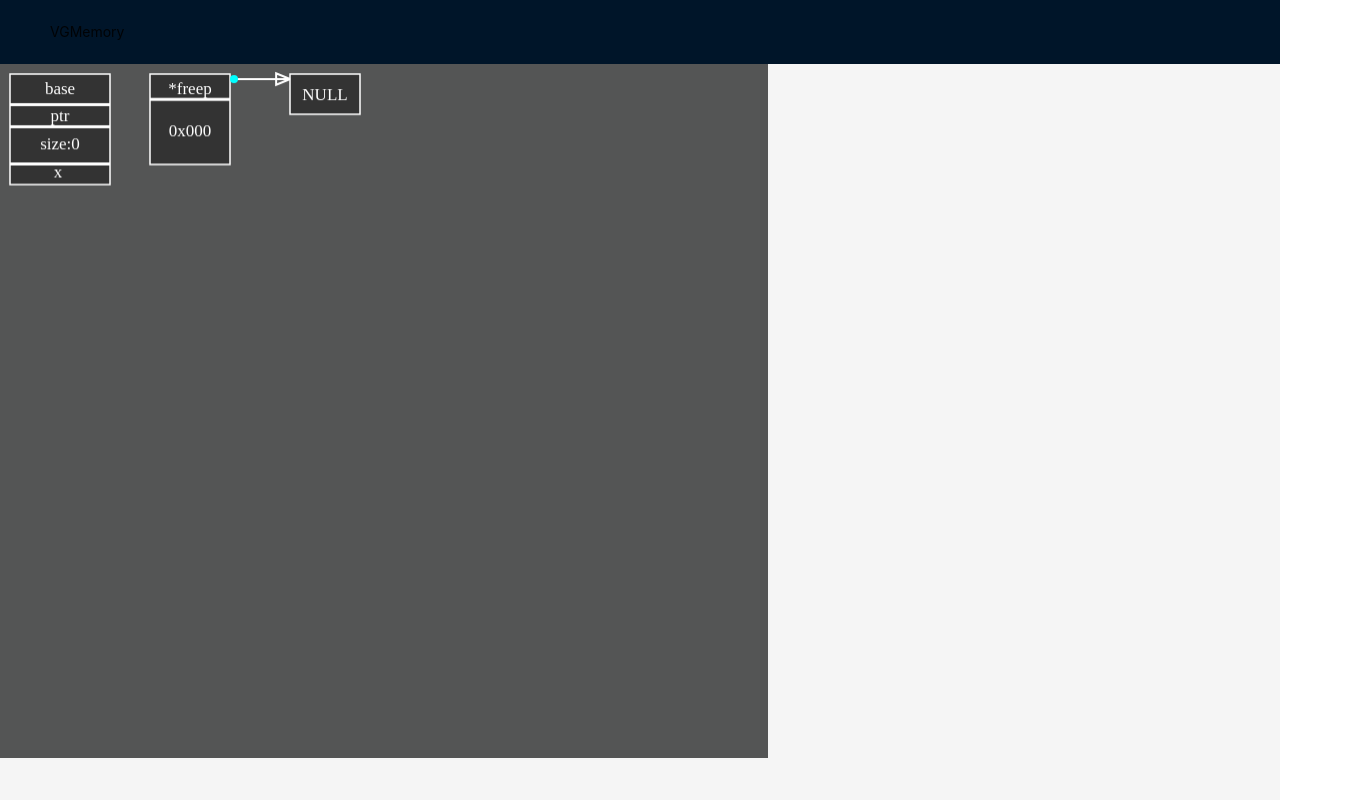
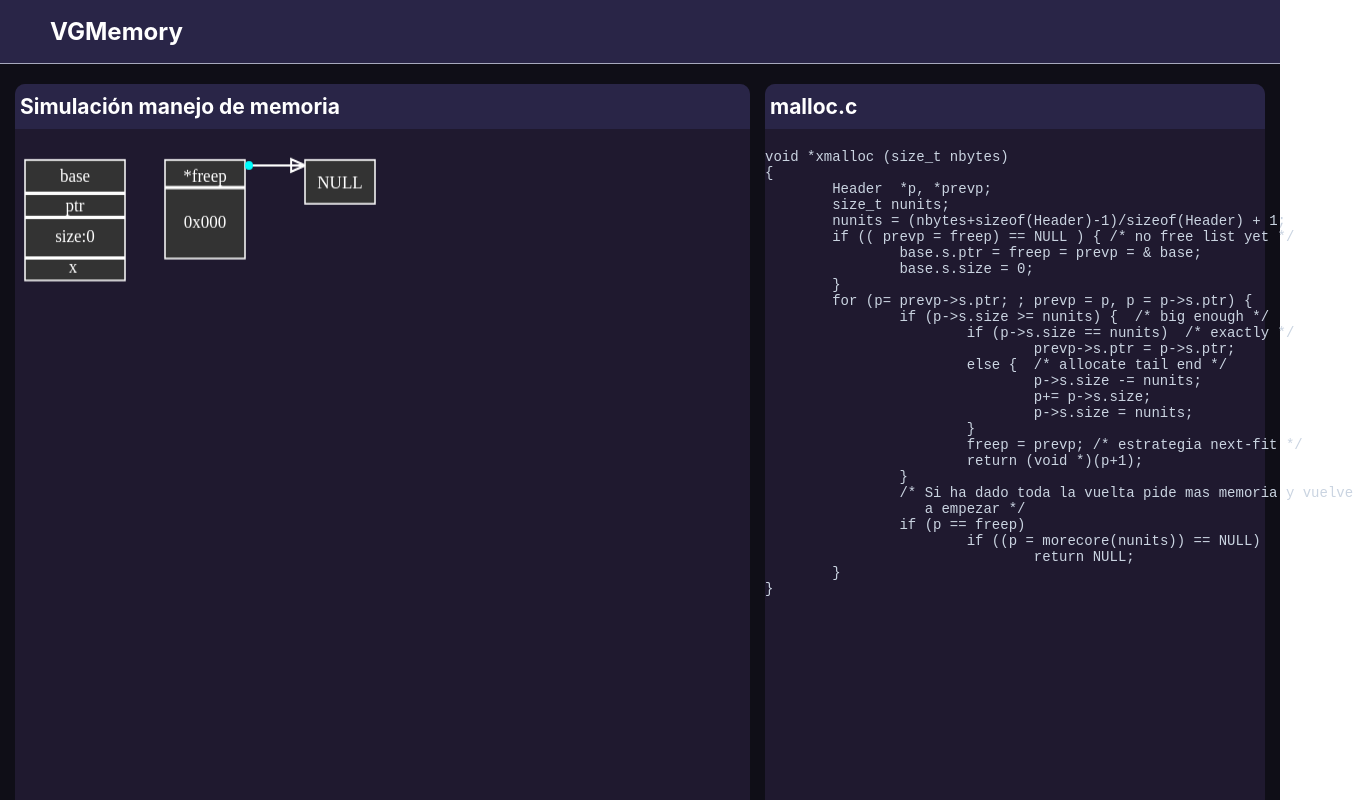
Before and after one commit to Dalpb/VOSHelp, a React (Vite) app: page / in a window 1280 px wide. Shown: the top 800 px of the page, 1353 px wide, since content can reach past the window. Built offline with nearby package versions, Linux system fonts and the light colour scheme.

Commit message:
:lipstick: add css variables and update UI

```diff
--- a/src/components/codepanel.tsx
+++ b/src/components/codepanel.tsx
@@ -25,8 +25,8 @@ export const PanelCode = ({
       hljs.highlightElement(codeRef.current);
     }, []);
     return (
-      <pre>
-        <code ref={codeRef} className={`language-${language}`}>
+      <pre style={{margin:0}}>
+        <code style={{padding:0,color:"#cad4e1"}} ref={codeRef} className={`language-${language}`}>
           {code}
         </code>
       </pre>
--- a/src/index.css
+++ b/src/index.css
@@ -1,3 +1,16 @@
+:root{
+    --background_simulation: #0f0e17;
+    --background_header_simulation: #292547;
+    --background_canvas:#1f192f;
+    --background_button: #292547;
+    --background_card: #fffffe;
+    --clr_text_button:#fffffe;
+    --clr_headlines: #fffffe;
+    --clr_paragraph:#a7a9be;
+    --clr_tertiary: #e53170;
+    --clrsecundary: #f25f4c;
+}
+
 *{
     box-sizing: border-box;
 }
--- a/src/modules/vgmemory/components/memorycodepanel/codeEditorMemory.tsx
+++ b/src/modules/vgmemory/components/memorycodepanel/codeEditorMemory.tsx
@@ -1,5 +1,11 @@
-const CodePanel = ( ) =>{
+import { mallocCode, morecoreCode, xfreeCode } from "@assets/code/code_memory";
+import { PanelCode } from "@components/codepanel";
+const CodePanelMemory = () => {
+    const mallocLines = mallocCode.split('\n');
+    return(
+        <PanelCode language="c" linesCode={mallocLines} nameCode="malloc.c" />
 
-}
+    )
+};
 
-export default CodePanel
+export default CodePanelMemory;
--- a/src/modules/vgmemory/pages/VGmemoryview.tsx
+++ b/src/modules/vgmemory/pages/VGmemoryview.tsx
@@ -1,20 +1,29 @@
-import {  Layout } from "antd";
+import { Layout } from "antd";
 import styles from "./vgmemoryview.module.css";
 import MemoryCanvas from "@vgmemory/components/memorycanva/memorycanva";
+import CodePanelMemory from "@vgmemory/components/memorycodepanel/codeEditorMemory";
 
 //contains about layout
 const VGmemoryview = () => {
   const { Header, Footer, Content } = Layout;
   return (
     <Layout className={styles.layout}>
-      <Header>VGMemory</Header>
+      <Header className={styles.header}>
+        <h1>VGMemory</h1>
+      </Header>
       <Content className={styles.container}>
-          <section className={styles.canva_section}>
-            <MemoryCanvas/>
-          </section>
-          <section className={styles.code_section}>
-
-          </section>
+        <section>
+          <header>
+            <h1>Simulación manejo de memoria</h1>
+          </header>
+          <MemoryCanvas />
+        </section>
+        <section>
+          <header>
+            <h1>malloc.c</h1>
+          </header>
+          <CodePanelMemory />
+        </section>
       </Content>
       <Footer></Footer>
     </Layout>
--- a/src/modules/vgmemory/pages/vgmemoryview.module.css
+++ b/src/modules/vgmemory/pages/vgmemoryview.module.css
@@ -1,21 +1,52 @@
-.layout{
-    min-height: 100vh;
+/*No para móviles gal*/
+.layout {
+  min-height: 100vh;
+  color: white;
+  background-color: var(--background_simulation);
 }
-.container{
-    min-height: 80%;
-    display: flex;
+.header {
+  color: white;
+  background-color: var(--background_header_simulation);
+  border-bottom: 1.5px var(--clr_paragraph) solid;
+  & > h1 {
+    margin: 0;
+    font-size: x-large;
+    font-weight: bold;
+  }
 }
-.container > div{
-    height: 100%;
-}
+.container {
+  min-height: 80%;
+  display: flex;
+  flex-wrap: wrap;
+  gap: 15px;
+  padding: 20px 15px;
 
-.canva_section{
+  /*queria probar nesting xD   #1f192fb5*/
+
+  & > section {
+    background-color: var(--background_canvas);
+    border-radius: 10px;
+  }
+
+  /*canvas container styles*/
+  & > section:first-of-type {
     width: 60%;
     flex: 1;
-    background-color: rgb(84, 85, 85);
-}
-.code_section{
+  }
+  /*code container styles*/
+  & > section:nth-of-type(2) {
     width: 40%;
     max-width: 50%;
     min-width: 30%;
+  }
 }
+section > header > h1 {
+  margin: 0;
+  margin-bottom: 20px;
+  border-top-left-radius: 10px;
+  border-top-right-radius: 10px;
+  padding: 10px 5px;
+
+  background-color: var(--background_button);
+  color: #fff;
+}
--- a/tsconfig.app.json
+++ b/tsconfig.app.json
@@ -28,6 +28,7 @@
       "@utils/*":["./utils/*"],
       "@interfaces/*":["./interfaces/*"],
       "@assets/*":["./assets/*"],
+      "@components/*":["./components/*"]
     }
   },
   "include": ["src"]
--- a/vite.config.ts
+++ b/vite.config.ts
@@ -17,9 +17,14 @@ export default defineConfig({
       {
         find:'@interfaces',
         replacement:path.resolve(path.join(__dirname),'/src/interfaces')
-      },{
+      },
+      {
         find:'@assets',
         replacement:path.resolve(path.join(__dirname,'/src/assets'))
+      },
+      {
+        find:'@components',
+        replacement:path.resolve(path.join(__dirname,'/src/components'))
       }
     ]
   }
```
